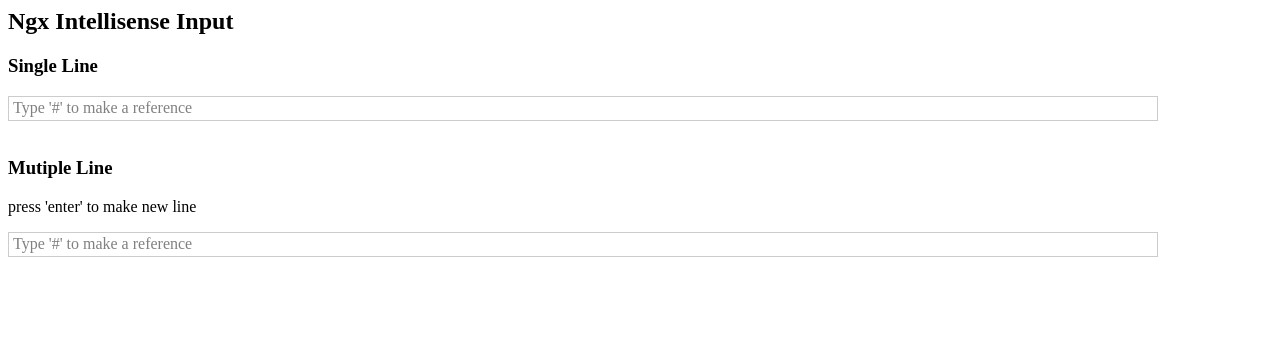
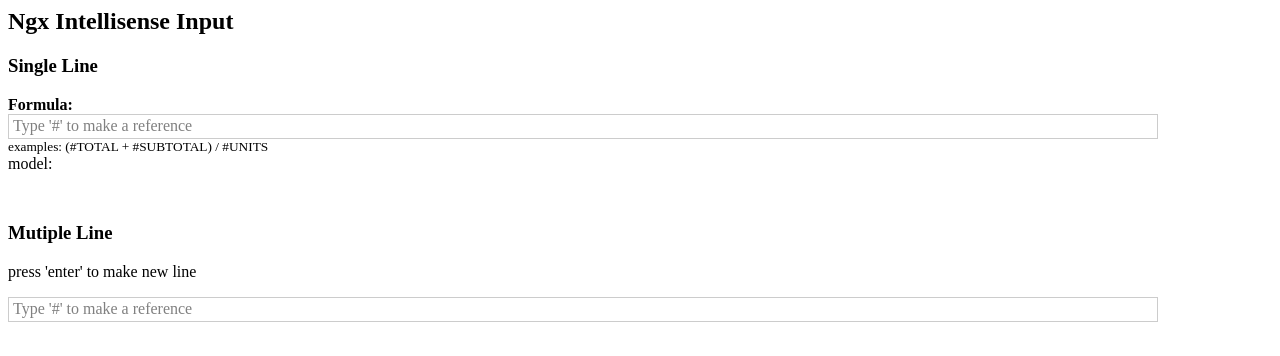
Before and after one commit to huymach91/ngx-intellisense-input, an Angular app: page / in a window 1280 px wide. Shown: the top 356 px of the page. Built offline with nearby package versions, Linux system fonts and the light colour scheme.

Commit message:
2 files modified

```diff
--- a/src/app/app.component.html
+++ b/src/app/app.component.html
@@ -2,10 +2,18 @@
 <p></p>
 
 <h3>Single Line</h3>
-<intellisense-input
-  [config]="intelisenseInputSingleConfig"
-  (onChange)="onChangeQueryText($event)"
-></intellisense-input>
+<div>
+  <b>Formula:</b>
+  <intellisense-input
+    [config]="intelisenseInputSingleConfig"
+    (onChange)="onChangeFormula($event)"
+  ></intellisense-input>
+  <div><small> examples: (#TOTAL + #SUBTOTAL) / #UNITS </small></div>
+  <div>
+    model:
+    <pre>{{ formula | json }}</pre>
+  </div>
+</div>
 <br />
 <h3>Mutiple Line</h3>
 <p>press 'enter' to make new line</p>
--- a/src/app/app.component.ts
+++ b/src/app/app.component.ts
@@ -12,8 +12,13 @@ import {
 export class AppComponent implements OnInit {
   public intelisenseInputSingleConfig: IIntellisenseInputConfig;
   public intelisenseInputMultipleConfig: IIntellisenseInputConfig;
+  public formula;
 
   constructor() {}
+
+  public onChangeFormula(value: string) {
+    this.formula = value;
+  }
 
   public onChangeQueryText(value: string) {
     // console.log(value);
@@ -27,14 +32,7 @@ export class AppComponent implements OnInit {
     setTimeout(() => {
       this.intelisenseInputSingleConfig = {
         type: QUERY_TEXT_INPUT_TYPE.SINGLE,
-        references: [
-          '#SELECT',
-          '#FROM',
-          '#WHERE',
-          '#ORDER BY',
-          '#GROUP BY',
-          'HAVING',
-        ],
+        references: ['#TOTAL', '#SUBTOTAL', '#UNITS'],
         initialValue: '',
         placeholder: "Type '#' to make a reference",
         dividerIndex: 2,
```
